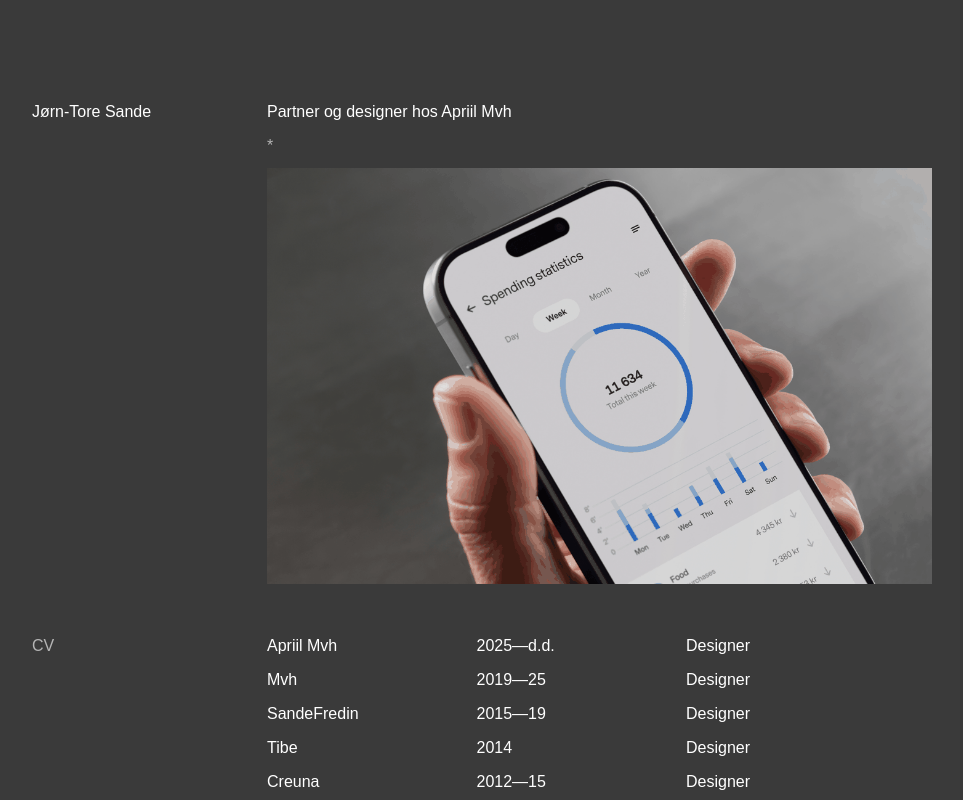
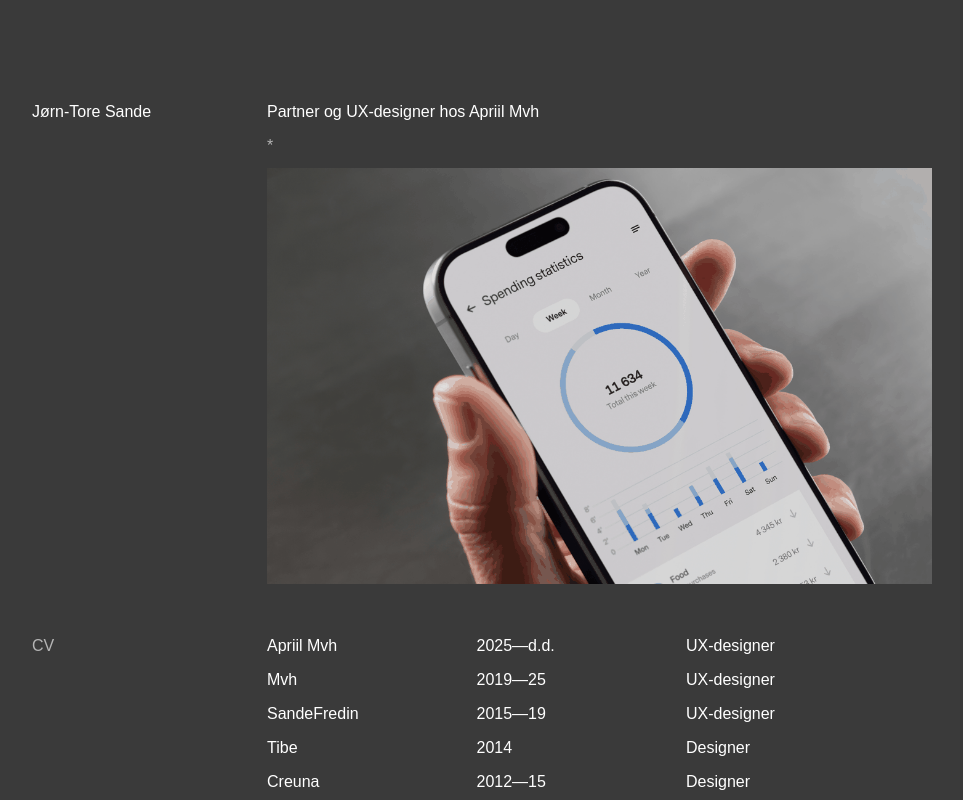
Before and after one commit to jtsande/jtsande.github.io, a plain HTML site: page index.html in a window 1280 px wide. Shown: the top 800 px of the page, without its empty margins (18-981 px from the left). Drawn offline with Linux system fonts and the light colour scheme; a web font is replaced by a local one.

Commit message:
Stilling

```diff
--- a/index.html
+++ b/index.html
@@ -12,7 +12,7 @@
         </script>
         <meta charset="utf-8">
         <title>Jørn-Tore Sande – Designer</title>
-        <meta name="description" content="Jørn-Tore Sande, designer">
+        <meta name="description" content="Jørn-Tore Sande, UX-designer">
         <meta name="keywords" content="Jørn-Tore Sande, Sande, Jørn-Tore, jtsande">
         <meta name="author" content="Jørn-Tore Sande">
         <meta name="viewport" content="width=device-width, initial-scale=1">
@@ -27,7 +27,7 @@
                 <h1>Jørn-Tore Sande</h1>
                 <div>
                     <p>
-                        Partner og designer hos Apriil Mvh
+                        Partner og UX-designer hos Apriil Mvh
                     </p>
                     <p class="sec">
                         *
@@ -53,9 +53,9 @@
                         <li>2012—15</li>
                     </ul>
                     <ul>
-                        <li>Designer</li>
-                        <li>Designer</li>
-                        <li>Designer</li>
+                        <li>UX-designer</li>
+                        <li>UX-designer</li>
+                        <li>UX-designer</li>
                         <li>Designer</li>
                         <li>Designer</li>
                     </ul>
```
